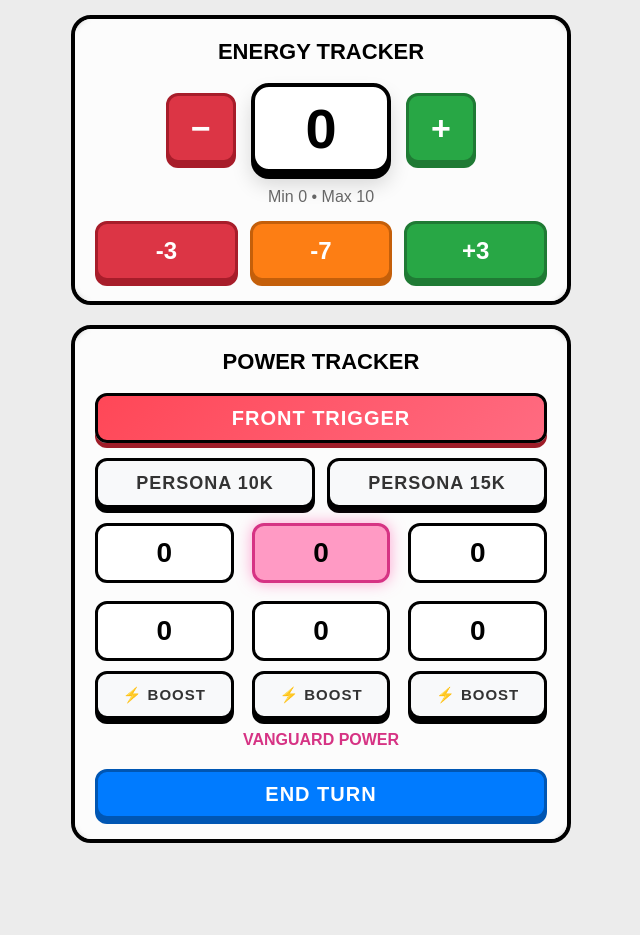
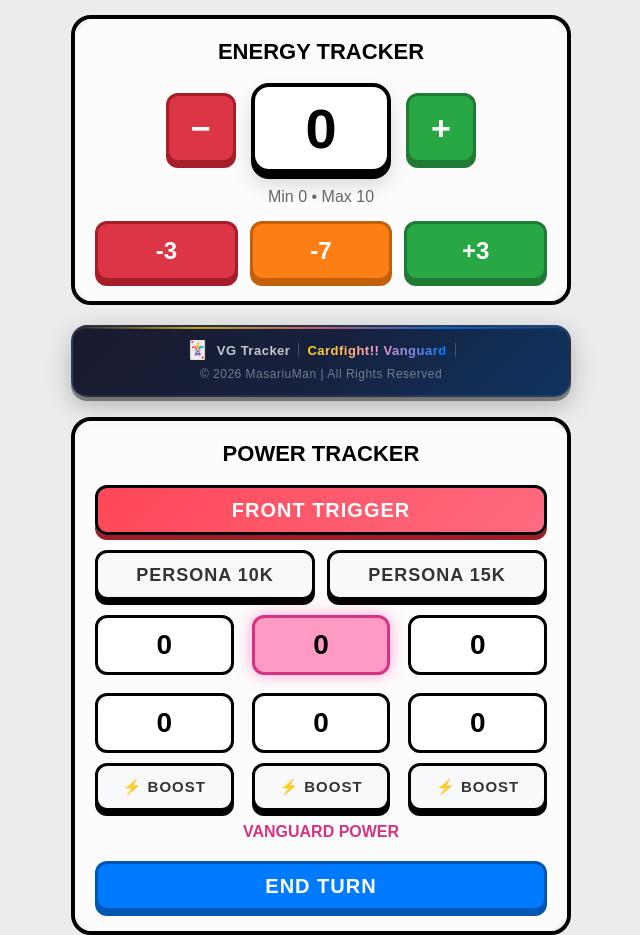
Before and after one commit to masariuman/vgtracker, a plain HTML site: page index.html in a window 1280 px wide. Shown: the whole page, without its empty margins (319-959 px from the left). Before the commit the page ends 878 px from the top, so only its background shows below. Drawn offline with Linux system fonts and the light colour scheme.

Commit message:
copyright dan persona 15k

```diff
--- a/index.html
+++ b/index.html
@@ -277,16 +277,32 @@
 
     /* Tint overlay saat angka sedang menghitung naik */
     @keyframes num-counting-up {
-      0%   { box-shadow: 0 0 0 0 rgba(40, 167, 69, 0); }
-      15%  { box-shadow: 0 0 0 6px rgba(40, 167, 69, 0.45); }
-      100% { box-shadow: 0 0 0 0 rgba(40, 167, 69, 0); }
+      0% {
+        box-shadow: 0 0 0 0 rgba(40, 167, 69, 0);
+      }
+
+      15% {
+        box-shadow: 0 0 0 6px rgba(40, 167, 69, 0.45);
+      }
+
+      100% {
+        box-shadow: 0 0 0 0 rgba(40, 167, 69, 0);
+      }
     }
 
     /* Tint overlay saat angka sedang menghitung turun */
     @keyframes num-counting-down {
-      0%   { box-shadow: 0 0 0 0 rgba(220, 53, 69, 0); }
-      15%  { box-shadow: 0 0 0 6px rgba(220, 53, 69, 0.45); }
-      100% { box-shadow: 0 0 0 0 rgba(220, 53, 69, 0); }
+      0% {
+        box-shadow: 0 0 0 0 rgba(220, 53, 69, 0);
+      }
+
+      15% {
+        box-shadow: 0 0 0 6px rgba(220, 53, 69, 0.45);
+      }
+
+      100% {
+        box-shadow: 0 0 0 0 rgba(220, 53, 69, 0);
+      }
     }
 
     .num-counting-up {
@@ -359,7 +375,7 @@
       color: #fff !important;
       border-color: #c44b15 !important;
       box-shadow: 0 5px 0 #c44b15 !important;
-      text-shadow: 0 1px 2px rgba(0,0,0,0.4);
+      text-shadow: 0 1px 2px rgba(0, 0, 0, 0.4);
     }
 
     .power-input.boost-active {
@@ -581,6 +597,78 @@
     }
 
     /* =========================
+   COPYRIGHT BAR
+========================= */
+
+    .copyright-bar {
+      text-align: center;
+      margin-bottom: 20px;
+      padding: 14px 20px;
+      background: linear-gradient(135deg, #1a1a2e 0%, #16213e 50%, #0f3460 100%);
+      border: 2px solid rgba(255, 255, 255, 0.08);
+      border-radius: 16px;
+      box-shadow:
+        0 4px 0 rgba(0, 0, 0, 0.4),
+        0 8px 24px rgba(0, 0, 0, 0.25),
+        inset 0 1px 0 rgba(255, 255, 255, 0.08);
+      position: relative;
+      overflow: hidden;
+    }
+
+    .copyright-bar::before {
+      content: '';
+      position: absolute;
+      top: 0;
+      left: 0;
+      right: 0;
+      height: 2px;
+      background: linear-gradient(90deg, transparent, #ffd700, #ff6b81, #007bff, transparent);
+      opacity: 0.7;
+    }
+
+    .copyright-bar-content {
+      display: flex;
+      align-items: center;
+      justify-content: center;
+      gap: 8px;
+      flex-wrap: wrap;
+    }
+
+    .copyright-icon {
+      font-size: 18px;
+      line-height: 1;
+    }
+
+    .copyright-text {
+      font-size: 13px;
+      font-weight: 600;
+      color: rgba(255, 255, 255, 0.75);
+      letter-spacing: 0.5px;
+    }
+
+    .copyright-brand {
+      background: linear-gradient(90deg, #ffd700, #ff9ac4, #007bff);
+      -webkit-background-clip: text;
+      -webkit-text-fill-color: transparent;
+      background-clip: text;
+      font-weight: 800;
+      font-size: 13px;
+      letter-spacing: 0.5px;
+    }
+
+    .copyright-divider {
+      width: 1px;
+      height: 14px;
+      background: rgba(255, 255, 255, 0.2);
+    }
+
+    .copyright-year {
+      font-size: 12px;
+      color: rgba(255, 255, 255, 0.4);
+      letter-spacing: 0.5px;
+    }
+
+    /* =========================
    MOBILE
 ========================= */
 
@@ -646,6 +734,18 @@
         <button class="game-btn btn-green" onclick="changeEnergy(3)">
           +3
         </button>
+      </div>
+    </div>
+
+    <!-- COPYRIGHT BAR -->
+    <div class="copyright-bar">
+      <div class="copyright-bar-content">
+        <span class="copyright-icon">🃏</span>
+        <span class="copyright-text">VG Tracker</span>
+        <div class="copyright-divider"></div>
+        <span class="copyright-brand">Cardfight!! Vanguard</span>
+        <div class="copyright-divider"></div>
+        <span class="copyright-year">© 2026 MasariuMan | All Rights Reserved</span>
       </div>
     </div>
 
@@ -769,8 +869,8 @@
      nilai berubah lagi sebelum animasi selesai.
      ================================================================ */
 
-    const _rafIds   = new WeakMap(); // menyimpan rAF ID yang sedang berjalan
-    const _targets  = new WeakMap(); // menyimpan target value terakhir per elemen
+    const _rafIds = new WeakMap(); // menyimpan rAF ID yang sedang berjalan
+    const _targets = new WeakMap(); // menyimpan target value terakhir per elemen
 
     function countTo(el, fromVal, toVal, isInput, duration) {
       duration = duration || 700;
@@ -794,7 +894,7 @@
       el.classList.remove('num-counting-up', 'num-counting-down');
       void el.offsetWidth; // force reflow agar animasi CSS bisa diulang
       if (toVal > fromVal) el.classList.add('num-counting-up');
-      else                 el.classList.add('num-counting-down');
+      else el.classList.add('num-counting-down');
 
       // Easing: ease-out quart  →  cepat di awal, melambat di akhir
       function easeOutQuart(t) {
@@ -805,20 +905,20 @@
       const diff = toVal - fromVal;
 
       function tick(now) {
-        const elapsed  = now - startTime;
+        const elapsed = now - startTime;
         const progress = Math.min(elapsed / duration, 1);
-        const eased    = easeOutQuart(progress);
-        const current  = Math.round(fromVal + diff * eased);
+        const eased = easeOutQuart(progress);
+        const current = Math.round(fromVal + diff * eased);
 
         if (isInput) el.value = current;
-        else         el.textContent = current;
+        else el.textContent = current;
 
         if (progress < 1) {
           _rafIds.set(el, requestAnimationFrame(tick));
         } else {
           // Pastikan nilai akhir tepat
           if (isInput) el.value = toVal;
-          else         el.textContent = toVal;
+          else el.textContent = toVal;
 
           _rafIds.delete(el);
 
@@ -831,7 +931,7 @@
     }
 
     function updateEnergy() {
-      const el     = document.getElementById("energyValue");
+      const el = document.getElementById("energyValue");
       const oldVal = _targets.has(el) ? _targets.get(el) : (parseInt(el.textContent) || 0);
       _targets.set(el, energy);
       countTo(el, oldVal, energy, false);
@@ -1053,9 +1153,9 @@
       tempState.plusPower = plus;
       tempState.minusPower = minus;
 
-      const total    = tempState.basePower + tempState.buttonAccumulator + tempState.plusPower - tempState.minusPower;
-      const el       = modalTotalDisplay;
-      const fromVal  = _targets.has(el) ? _targets.get(el) : (parseInt(el.textContent) || 0);
+      const total = tempState.basePower + tempState.buttonAccumulator + tempState.plusPower - tempState.minusPower;
+      const el = modalTotalDisplay;
+      const fromVal = _targets.has(el) ? _targets.get(el) : (parseInt(el.textContent) || 0);
       _targets.set(el, total);
       countTo(el, fromVal, total, false, 600);
     }
```
